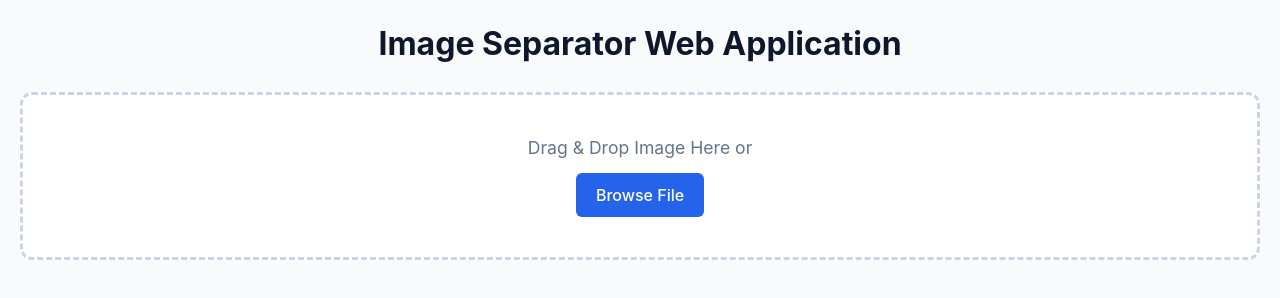
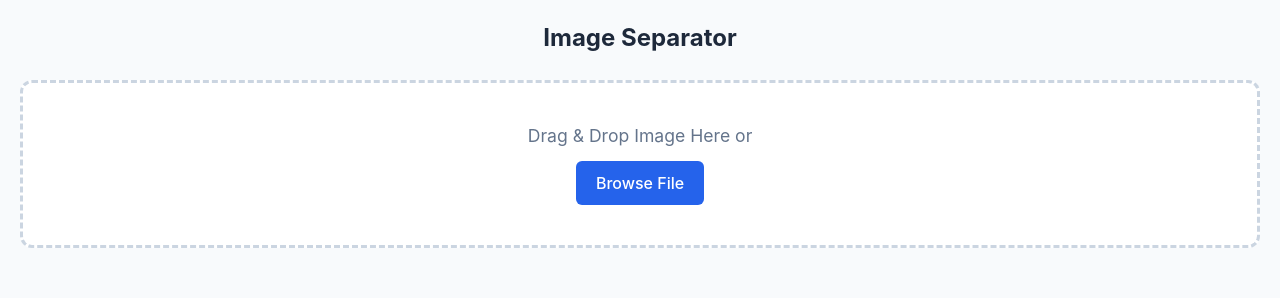
Before and after one commit to abbasmehedi/Image-Separator, a website: page public/index.html in a window 1280 px wide. Drawn offline with nearby package versions, Linux system fonts and the light colour scheme.

Commit message:
version 2.1

```diff
--- a/public/index.html
+++ b/public/index.html
@@ -3,14 +3,14 @@
 <head>
   <meta charset="UTF-8">
   <meta name="viewport" content="width=device-width, initial-scale=1.0">
-  <title>Image Separator Canvas Workspace</title>
+  <title>Image Separator</title>
   <link rel="stylesheet" href="style.css">
   <script src="https://unpkg.com/konva@9.3.15/konva.min.js"></script>
 </head>
 <body>
 
   <header>
-    <h1>Image Separator Web Application</h1>
+    <h2>Image Separator</h2>
   </header>
 
   <main class="container">
```
